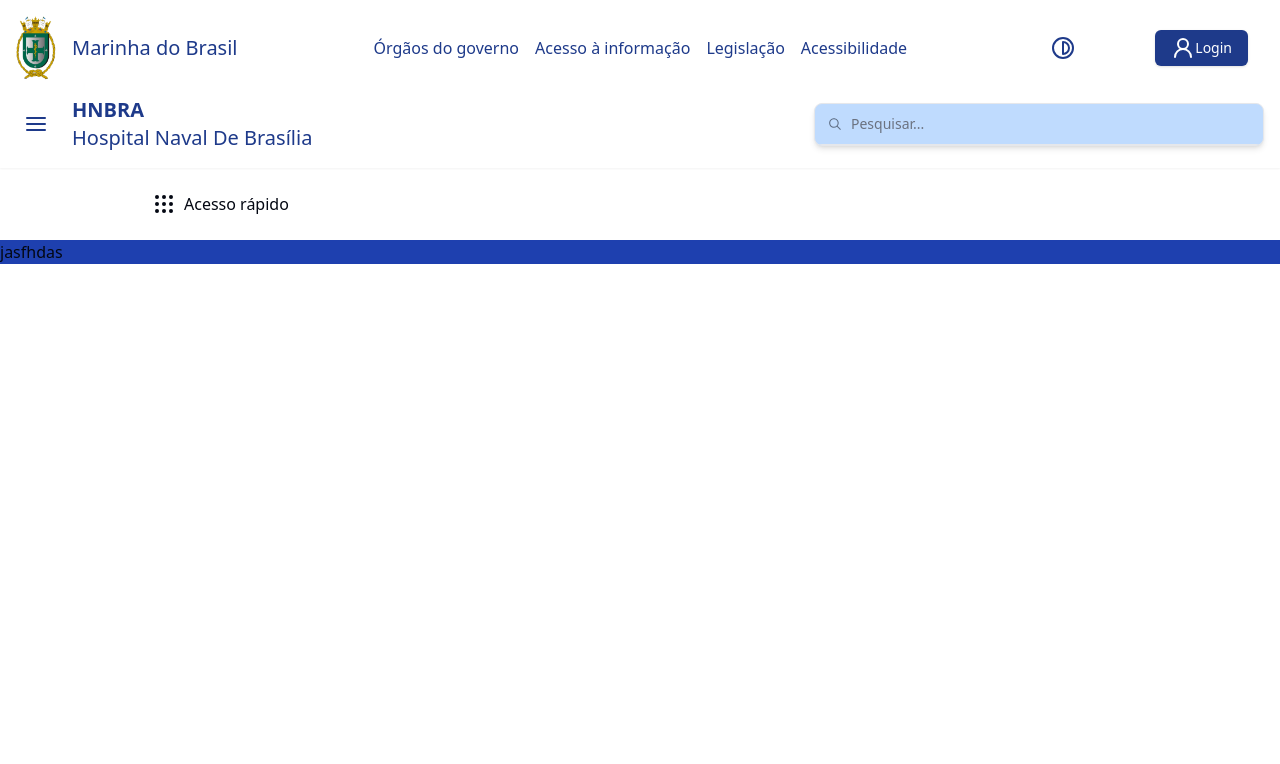
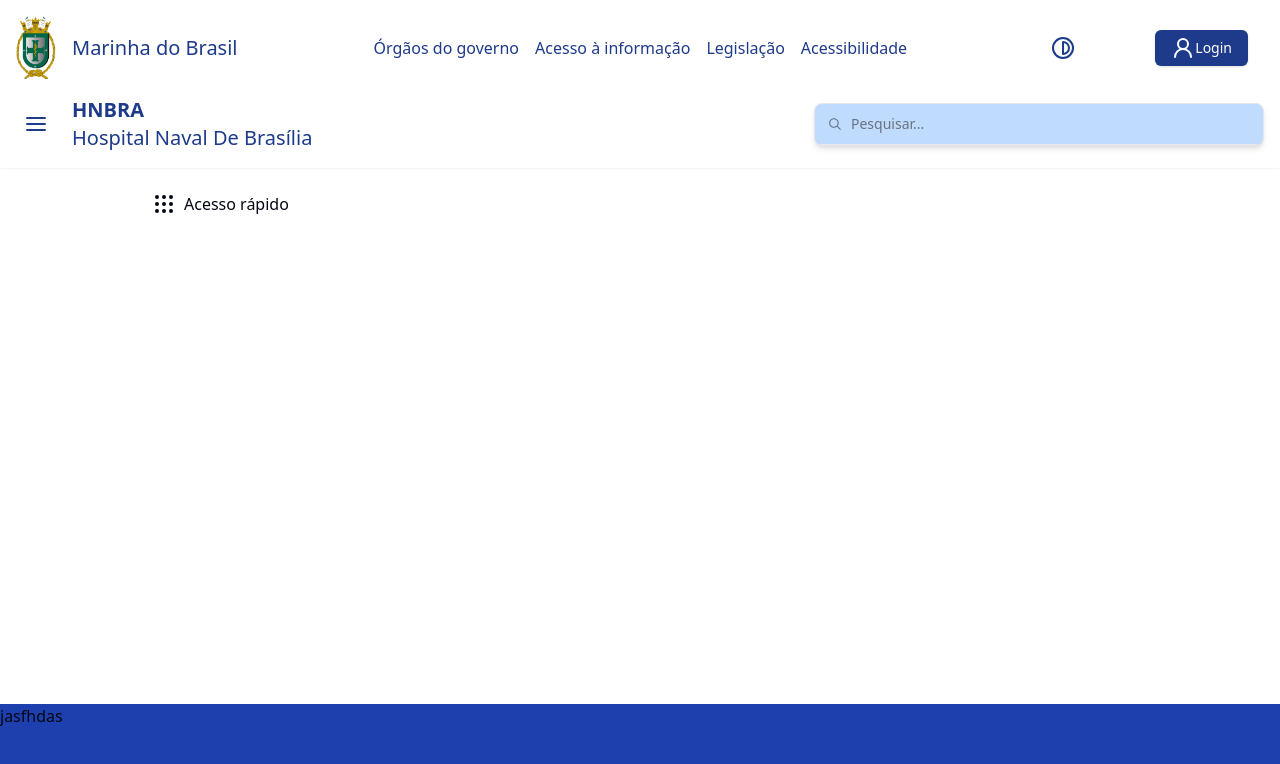
Before and after one commit to 4D-STI/HNBRA, a Next.js app in the folder front-end/00_hnbra-intranet/: page / in a window 1280 px wide. Shown: the top 764 px of the page. Built offline with nearby package versions, Linux system fonts and the light colour scheme.

Commit message:
ADD/ posicionamento do footer

```diff
--- a/front-end/00_hnbra-intranet/app/components/Footer.tsx
+++ b/front-end/00_hnbra-intranet/app/components/Footer.tsx
@@ -1,11 +1,8 @@
 export default function Footer() {
     return (
-        <footer className="bg-blue-800">
+        <footer className="fixed bottom-0 left-0 right-0 bg-blue-800 h-24">
             <h1>jasfhdas</h1>
+        </footer>
+             )
 
-        </footer>
-
-
-    )
-
-}
+ }
```
